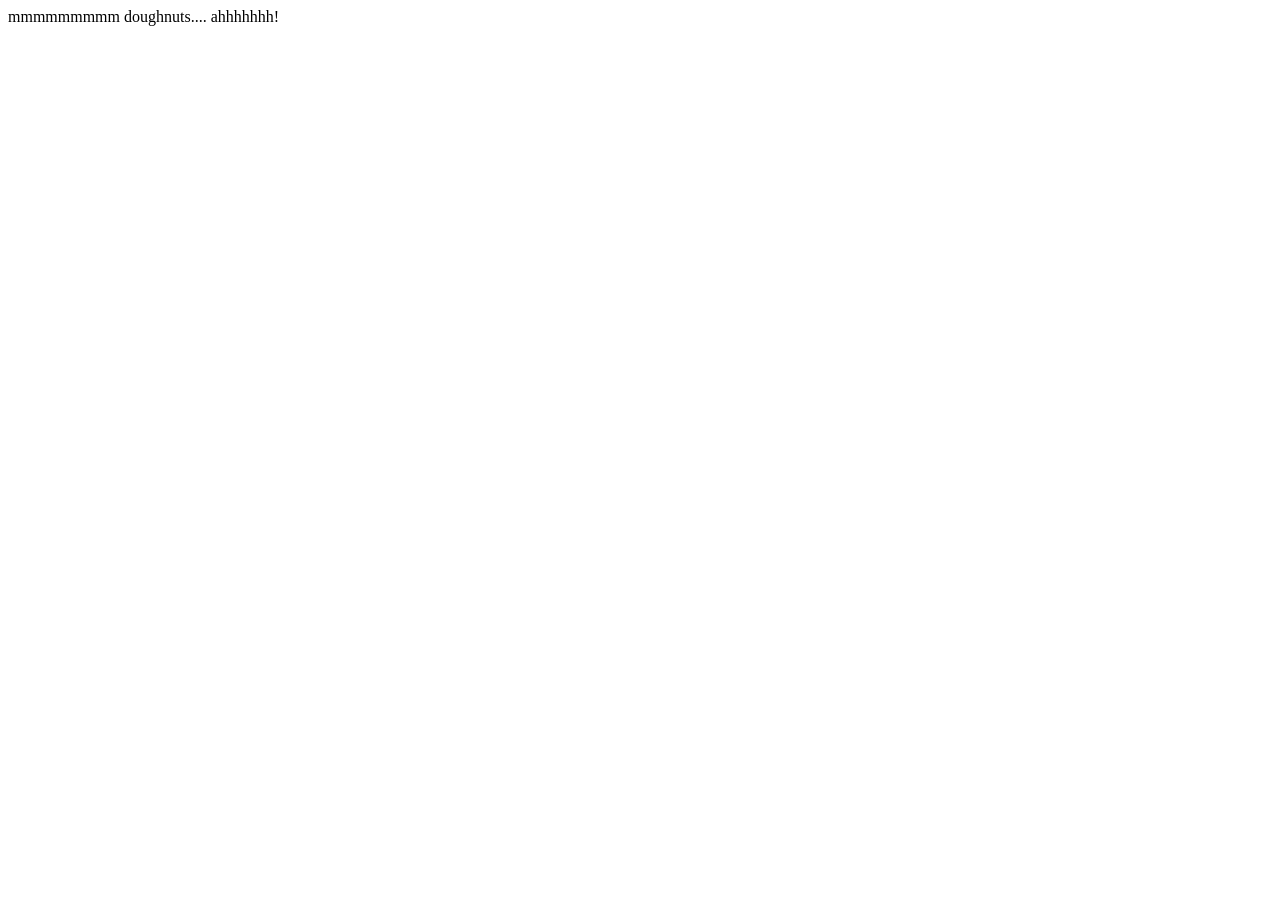
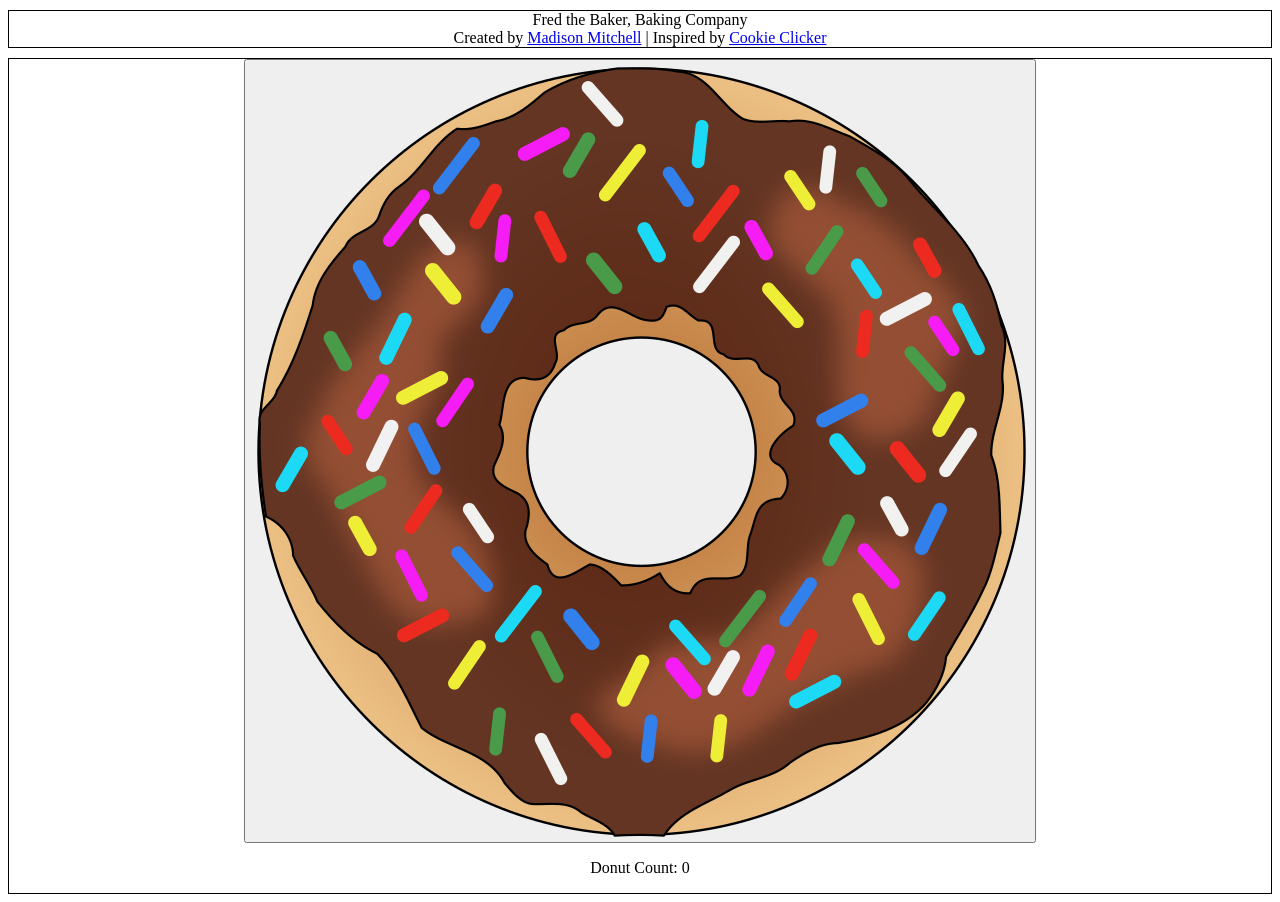
Before and after one commit to madison-mitchell/Donut-Maker, a website built with Parcel: page index.html in a window 1280 px wide. Before the commit the page ends 800 px from the top, so only its background shows below. Built offline with nearby package versions, Linux system fonts and the light colour scheme.

Commit message:
Created Images & Stylesheet folders; Donut Clicker works and adds up each time the donut is clicked; No full styling.

```diff
--- /dev/null
+++ b/donutMaker-App.js
@@ -0,0 +1,24 @@
+import DonutMaker from "./donutMaker.js"
+
+const buttonDonut = document.querySelector("#donutButton"); //Actual Donut Image & Button
+const paraDonutCount = document.querySelector(".donutCount"); //Paragraph Element in HTML that lists Donut Count
+
+let donutMaker = new DonutMaker(); //Constructor
+
+const textDonutCountNumber = document.createElement("text"); //Creates text to go inside the paraDonutCount Element with the Donut Count
+const currentDonutCount = donutMaker.getDonutCount(); //Grabs Donut Count and updates it to current count with any new clicks/multipliers
+
+textDonutCountNumber.innerText = currentDonutCount; //Updates the text to go inside the paraDonutCount Element with the current Donut Count
+
+textDonutCountNumber.innerText = currentDonutCount; //Set the inner text of the Text Element to the current number of Donuts
+paraDonutCount.appendChild(textDonutCountNumber); //Attaches the Text Element of the number of Donuts to the Paragraph Element in HTML that lists Donut Count
+
+
+buttonDonut.addEventListener("click", () => {
+    donutMaker.clickDonut(); //Runs function for when the Donut button is clicked to make X number of donuts
+
+    const currentDonutCount = donutMaker.getDonutCount(); //Grabs Donut Count and updates it to current count with any new clicks/multipliers
+
+    textDonutCountNumber.innerText = currentDonutCount; //Set the inner text of the Text Element to the current number of Donuts
+    paraDonutCount.appendChild(textDonutCountNumber); //Attaches the Text Element of the number of Donuts to the Paragraph Element in HTML that lists Donut Count
+});
--- /dev/null
+++ b/donutMaker.js
@@ -0,0 +1,18 @@
+const donutCount = document.querySelector(".donutCount");
+
+class DonutMaker {
+    constructor() {
+        this._donutCount = 0;
+    }
+
+    getDonutCount() {
+        return this._donutCount;
+    }
+
+    clickDonut() {
+        this._donutCount += 1;
+        console.log(this._donutCount);
+    }
+}
+
+export default DonutMaker;
--- a/index.html
+++ b/index.html
@@ -1,13 +1,34 @@
 <!DOCTYPE html>
 <html lang="en">
+
 <head>
   <meta charset="UTF-8" />
   <meta http-equiv="X-UA-Compatible" content="IE=edge" />
   <meta name="viewport" content="width=device-width, initial-scale=1.0" />
+  <link rel="stylesheet" href="/stylesheet/style.css">
   <title>Donut Clicker</title>
 </head>
+<header>Fred the Baker, Baking Company
+  <nav>Created by <a href="madison-mitchell.github.io">Madison Mitchell</a> | Inspired by <a
+      href="https://orteil.dashnet.org/cookieclicker/">Cookie Clicker</a>
+  </nav>
+</header>
+
+
 <body>
-    <div class="container"></div>
-    <script src="./index.js"></script>
+  <div class="donutInteraction">
+    <button id="donutButton"><img id="donutImg" src="/images/donut.png"></button>
+
+    <p class="donutCount">Donut Count: </p>
+
+  </div>
+  <div class="autoClicker">
+
+  </div>
+  <div class="clickMultiplier">
+
+  </div>
+  <script type="module" src="/donutMaker-App.js"></script>
 </body>
+
 </html>
--- a/index.js
+++ b/index.js
@@ -1,2 +1,2 @@
-const container = (document.querySelector('.container').innerText =
-  'mmmmmmmmm doughnuts.... ahhhhhhh!');
+// const container = (document.querySelector('.container').innerText =
+//     'mmmmmmmmm doughnuts.... ahhhhhhh!');
--- /dev/null
+++ b/stylesheet/style.css
@@ -0,0 +1,14 @@
+header,
+.donutInteraction {
+    margin: 10px, 20%;
+    text-align: center;
+    border: black solid 1px;
+}
+
+header {
+    margin: 10px 0;
+}
+
+img {
+    max-width: 100%;
+}
```
Also changed, not shown: images/cursor.png (added), images/donut.png (added). Lines whose indentation alone changed are shown as unchanged.
